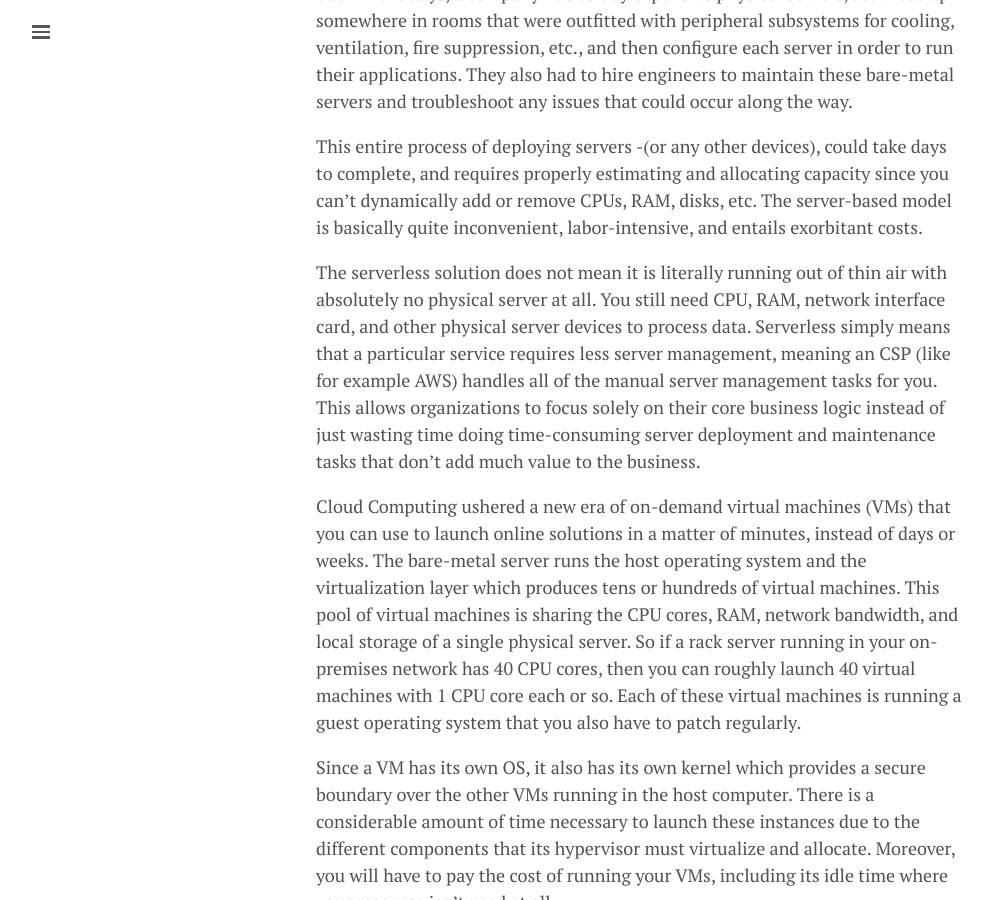
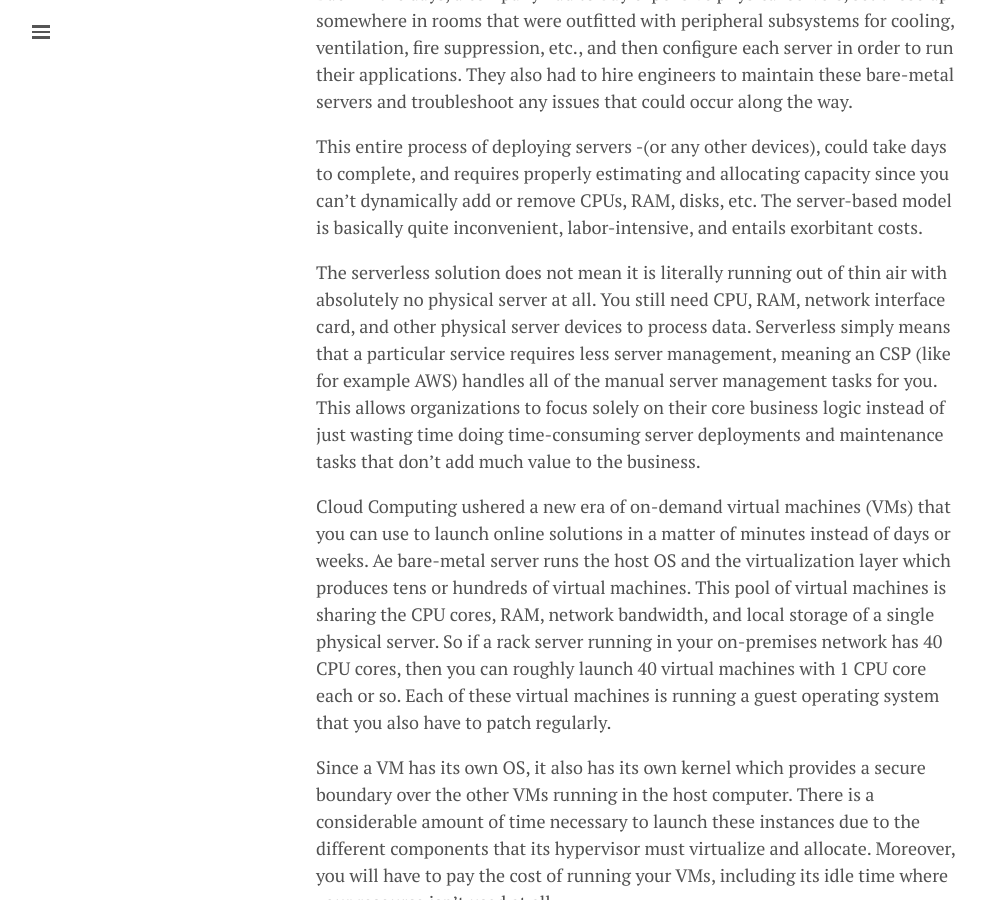
Before and after one commit to lgeurts/lgeurts.github.io, a Jekyll site: the page built from _posts/2022-03-29-what-is-serverless-computing.md, in a window 1280 px wide and 900 px high, scrolled down 229 px. Shown: the whole window, without its empty margins (0-991 px from the left). Built offline with Jekyll 4.4.1, drawn with Linux system fonts in a browser that asks for light colours; nearby versions of some CDN libraries; comment, search, counter and statistics services are not loaded.

Commit message:
Update 2022-03-29-what-is-serverless-computing.md

```diff
--- a/_posts/2022-03-29-what-is-serverless-computing.md
+++ b/_posts/2022-03-29-what-is-serverless-computing.md
@@ -13,9 +13,9 @@ Back in the days, a company had to buy expensive physical servers, set those up
 
 This entire process of deploying servers -(or any other devices), could take days to complete, and requires properly estimating and allocating capacity since you can't dynamically add or remove CPUs, RAM, disks, etc. The server-based model is basically quite inconvenient, labor-intensive, and entails exorbitant costs.
 
-The serverless solution does not mean it is literally running out of thin air with absolutely no physical server at all. You still need CPU, RAM, network interface card, and other physical server devices to process data. Serverless simply means that a particular service requires less server management, meaning an CSP (like for example AWS) handles all of the manual server management tasks for you. This allows organizations to focus solely on their core business logic instead of just wasting time doing time-consuming server deployment and maintenance tasks that don’t add much value to the business.
+The serverless solution does not mean it is literally running out of thin air with absolutely no physical server at all. You still need CPU, RAM, network interface card, and other physical server devices to process data. Serverless simply means that a particular service requires less server management, meaning an CSP (like for example AWS) handles all of the manual server management tasks for you. This allows organizations to focus solely on their core business logic instead of just wasting time doing time-consuming server deployments and maintenance tasks that don’t add much value to the business.
 
-Cloud Computing ushered a new era of on-demand virtual machines (VMs) that you can use to launch online solutions in a matter of minutes, instead of days or weeks. The bare-metal server runs the host operating system and the virtualization layer which produces tens or hundreds of virtual machines. This pool of virtual machines is sharing the CPU cores, RAM, network bandwidth, and local storage of a single physical server. So if a rack server running in your on-premises network has 40 CPU cores, then you can roughly launch 40 virtual machines with 1 CPU core each or so. Each of these virtual machines is running a guest operating system that you also have to patch regularly.
+Cloud Computing ushered a new era of on-demand virtual machines (VMs) that you can use to launch online solutions in a matter of minutes instead of days or weeks. Ae bare-metal server runs the host OS and the virtualization layer which produces tens or hundreds of virtual machines. This pool of virtual machines is sharing the CPU cores, RAM, network bandwidth, and local storage of a single physical server. So if a rack server running in your on-premises network has 40 CPU cores, then you can roughly launch 40 virtual machines with 1 CPU core each or so. Each of these virtual machines is running a guest operating system that you also have to patch regularly.
 
 Since a VM has its own OS, it also has its own kernel which provides a secure boundary over the other VMs running in the host computer. There is a considerable amount of time necessary to launch these instances due to the different components that its hypervisor must virtualize and allocate. Moreover, you will have to pay the cost of running your VMs, including its idle time where your resource isn’t used at all.
 
```
